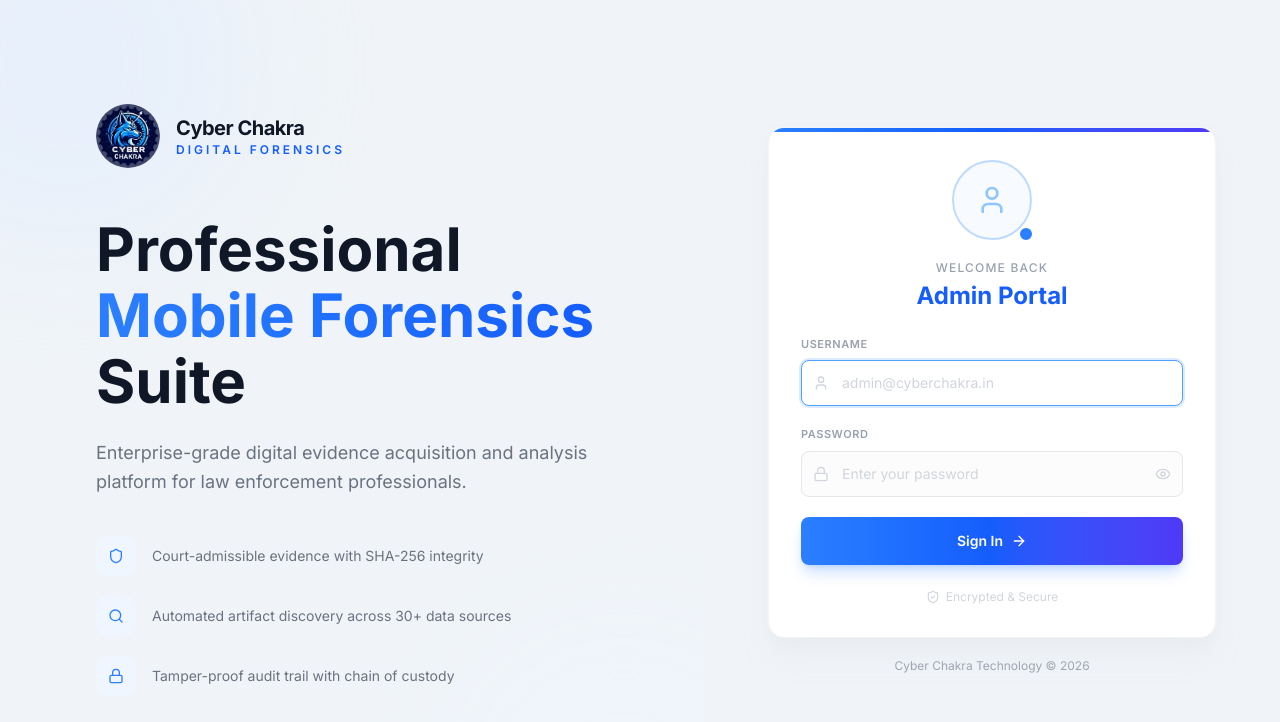
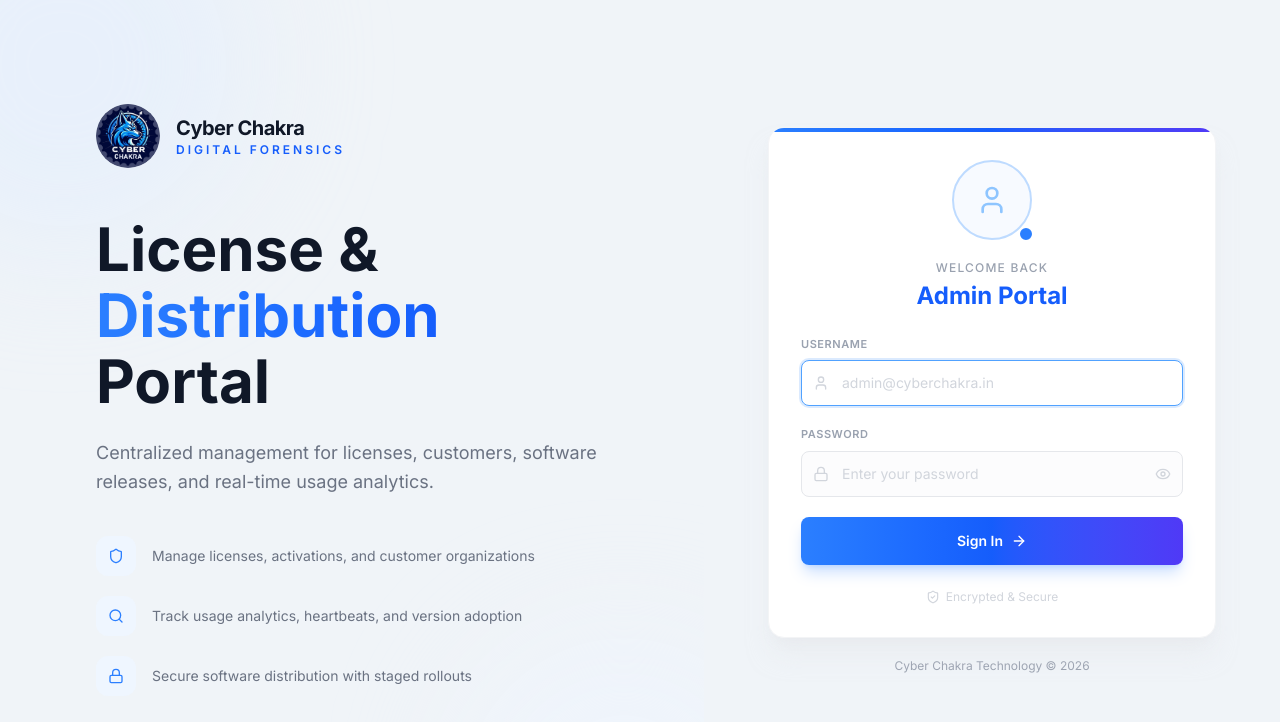
Before and after one commit to SpandeyWoodls/ccf-admin-portal, a React (Vite) app in the folder frontend/: page /login in a window 1280 px wide. Shown: the top 722 px of the page. Built offline with nearby package versions, Linux system fonts and the light colour scheme.

Commit message:
Update login page text: admin portal context instead of desktop app

```diff
--- a/frontend/src/pages/LoginPage.tsx
+++ b/frontend/src/pages/LoginPage.tsx
@@ -88,33 +88,33 @@ export function LoginPage() {
 
           {/* Hero text */}
           <h1 className="text-5xl xl:text-6xl font-bold leading-[1.1] text-gray-900 mb-6">
-            Professional
+            License &
             <br />
             <span className="text-transparent bg-clip-text bg-gradient-to-r from-blue-500 to-blue-600">
-              Mobile Forensics
+              Distribution
             </span>
             <br />
-            Suite
+            Portal
           </h1>
 
           <p className="text-gray-500 text-lg mb-10 max-w-lg leading-relaxed">
-            Enterprise-grade digital evidence acquisition and analysis platform
-            for law enforcement professionals.
+            Centralized management for licenses, customers, software releases,
+            and real-time usage analytics.
           </p>
 
           {/* Feature bullets */}
           <div className="space-y-5">
             <FeatureBullet
               icon={<Shield className="h-4 w-4" />}
-              text="Court-admissible evidence with SHA-256 integrity"
+              text="Manage licenses, activations, and customer organizations"
             />
             <FeatureBullet
               icon={<Search className="h-4 w-4" />}
-              text="Automated artifact discovery across 30+ data sources"
+              text="Track usage analytics, heartbeats, and version adoption"
             />
             <FeatureBullet
               icon={<Lock className="h-4 w-4" />}
-              text="Tamper-proof audit trail with chain of custody"
+              text="Secure software distribution with staged rollouts"
             />
           </div>
         </div>
```
